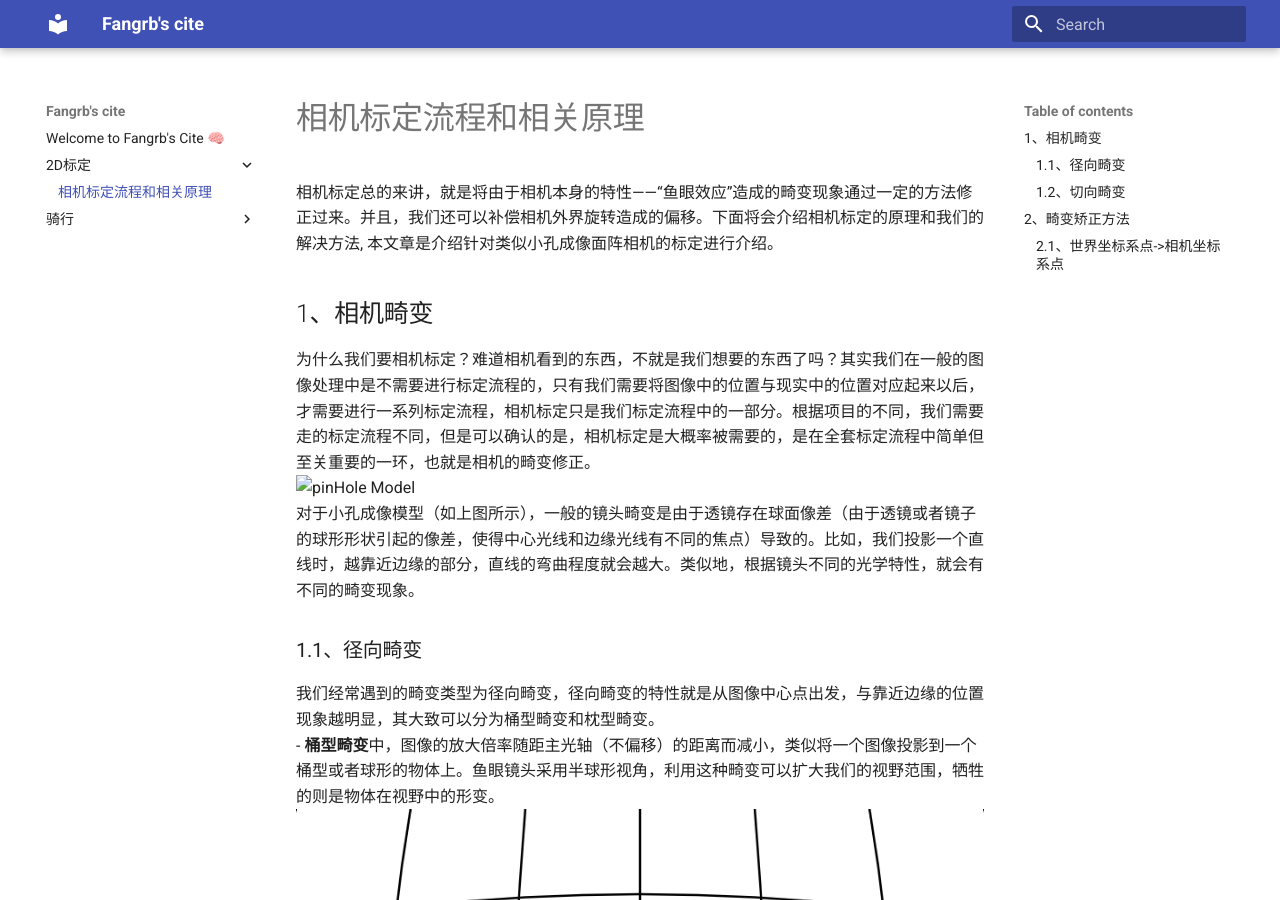
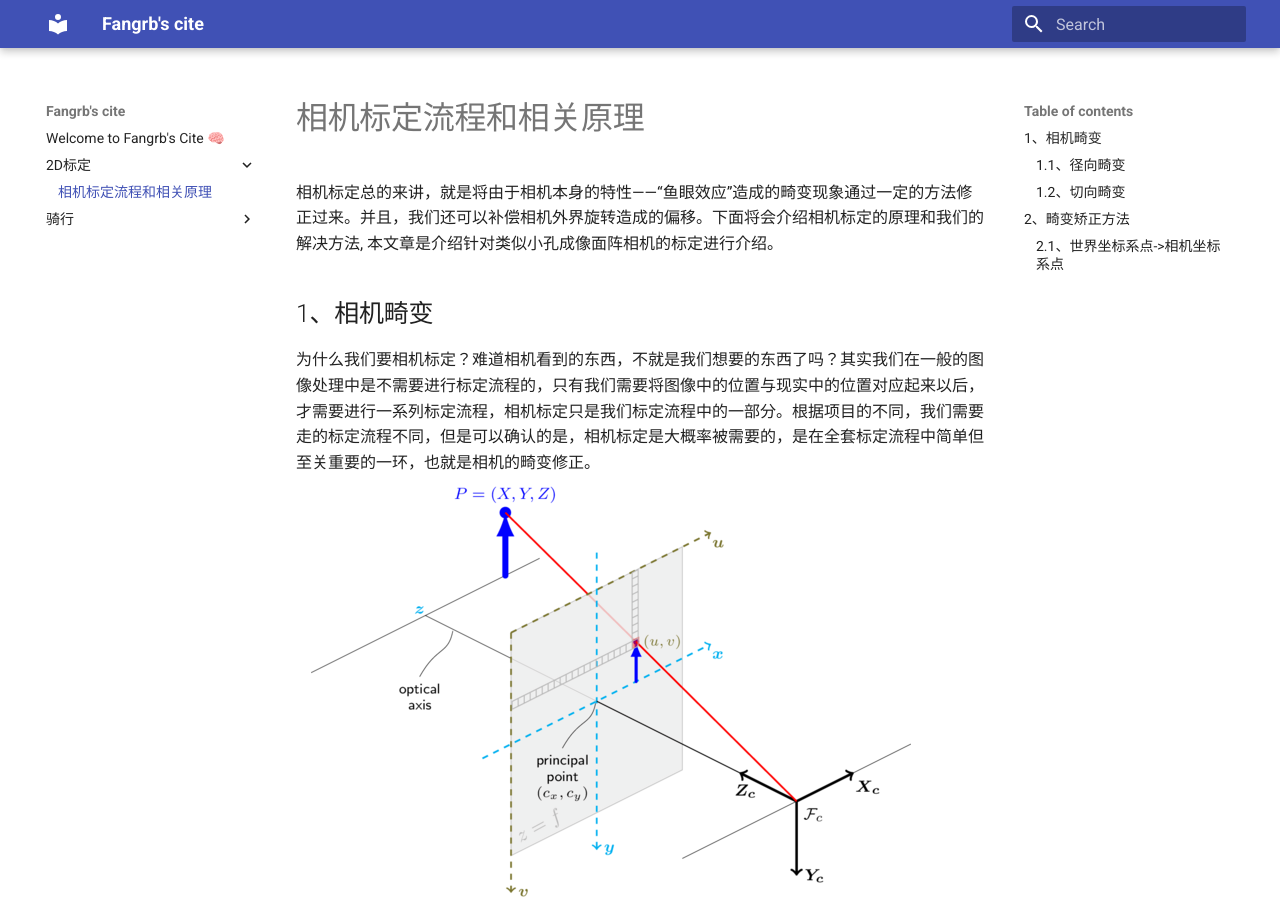
Before and after one commit to DaleBruise/DaleBruise.github.io, an MkDocs documentation site: the page built from docs/2D标定/cameraCalibration.md, in a window 1280 px wide and 900 px high. Built offline with MkDocs 1.6.1 and Material for MkDocs 9.7.7, drawn with Linux system fonts in a browser that asks for light colours.

Commit message:
Update cameraCalibration.md
changed image paths

```diff
--- a/docs/2D标定/cameraCalibration.md
+++ b/docs/2D标定/cameraCalibration.md
@@ -2,14 +2,14 @@
 相机标定总的来讲，就是将由于相机本身的特性——“鱼眼效应”造成的畸变现象通过一定的方法修正过来。并且，我们还可以补偿相机外界旋转造成的偏移。下面将会介绍相机标定的原理和我们的解决方法, 本文章是介绍针对类似小孔成像面阵相机的标定进行介绍。
 ## 1、相机畸变
 为什么我们要相机标定？难道相机看到的东西，不就是我们想要的东西了吗？其实我们在一般的图像处理中是不需要进行标定流程的，只有我们需要将图像中的位置与现实中的位置对应起来以后，才需要进行一系列标定流程，相机标定只是我们标定流程中的一部分。根据项目的不同，我们需要走的标定流程不同，但是可以确认的是，相机标定是大概率被需要的，是在全套标定流程中简单但至关重要的一环，也就是相机的畸变修正。
-![pinHole Model](./docs/pinHole.png)
+![pinHole Model](https://raw.githubusercontent.com/DaleBruise/DaleBruise.github.io/main/docs/images/2D_Calibration/pinHole.png)
 对于小孔成像模型（如上图所示），一般的镜头畸变是由于透镜存在球面像差（由于透镜或者镜子的球形形状引起的像差，使得中心光线和边缘光线有不同的焦点）导致的。比如，我们投影一个直线时，越靠近边缘的部分，直线的弯曲程度就会越大。类似地，根据镜头不同的光学特性，就会有不同的畸变现象。
 ### 1.1、径向畸变
 我们经常遇到的畸变类型为径向畸变，径向畸变的特性就是从图像中心点出发，与靠近边缘的位置现象越明显，其大致可以分为桶型畸变和枕型畸变。
  - **桶型畸变**中，图像的放大倍率随距主光轴（不偏移）的距离而减小，类似将一个图像投影到一个桶型或者球形的物体上。鱼眼镜头采用半球形视角，利用这种畸变可以扩大我们的视野范围，牺牲的则是物体在视野中的形变。
  ![barrel distortion](https://raw.githubusercontent.com/DaleBruise/DaleBruise.github.io/main/docs/images/2D_Calibration/barrel_distortion.png)
  - **枕型畸变**中，与桶型畸变相反，图像的放大倍数随着距主光轴（不偏移）的距离而变大，没有穿过图像中心的线条会向内弯曲。凸球面透镜往往就会产生枕型畸变。
- ![pincushion distortion](./docs/images/2D_Calibration/pincushion_distortion.png)
+ ![pincushion distortion](https://github.com/DaleBruise/DaleBruise.github.io/blob/main/docs/images/2D_Calibration/pincushion_distortion.png?raw=true)
 如果我们想要使用数学语言去表达此类畸变的程度，那么一般来讲，我们可以使用二次多项式来表达，他们随着主光轴的距离的平方次增加。后面就会讲到我们如何使用数学方法来补偿畸变带来的误差。
 ### 1.2、切向畸变
 切向畸变是由于感光元件和镜头不平行导致的，我们在程序中进行畸变矫正的过程中，一般不考虑切向畸变。
```
